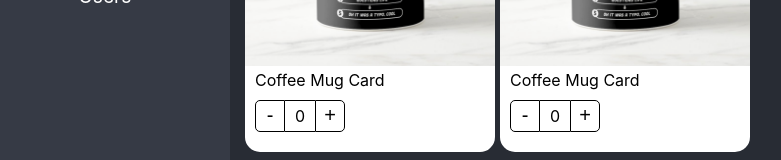
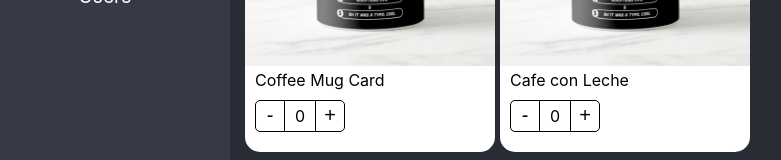
Before and after one commit to Yeison2020/component-react-patterns, a React (Create React App) app: page / in a window 1280 px wide. Shown: the part 281-441 px from the top of the page, without its empty margins (20-801 px from the left). Built offline with nearby package versions, Linux system fonts and the light colour scheme.

Commit message:
Updated Title Component

```diff
--- a/src/02-component-patterns/components/ProductCard.tsx
+++ b/src/02-component-patterns/components/ProductCard.tsx
@@ -46,11 +46,18 @@ export const ProductImage = ({ img = "" }) => {
 
 // Product Title
 
-export const ProductTitle = () => {
-  const context = useContext(ProductContext);
-  return (
-    <span className={styles.productDescription}>{context.product.title}</span>
-  );
+export const ProductTitle = ({ title = "" }) => {
+  const { product } = useContext(ProductContext);
+  let titleValue: string;
+  if (title) {
+    titleValue = title;
+  } else if (product.title) {
+    titleValue = product.title;
+  } else {
+    titleValue = "";
+  }
+
+  return <span className={styles.productDescription}>{titleValue}</span>;
 };
 
 // Product Buttons
--- a/src/02-component-patterns/pages/ShoppingPage.tsx
+++ b/src/02-component-patterns/pages/ShoppingPage.tsx
@@ -28,7 +28,9 @@ const ShoppingPage = () => {
           <ProductCard product={products}>
             <ProductCard product={products}>
               <ProductCard.Image />
-              <ProductCard.Title />
+
+              {/* Here The title It's been passed and It changes the component Property */}
+              <ProductCard.Title title="Cafe con Leche" />
               <ProductCard.Buttons />
             </ProductCard>
           </ProductCard>
```
